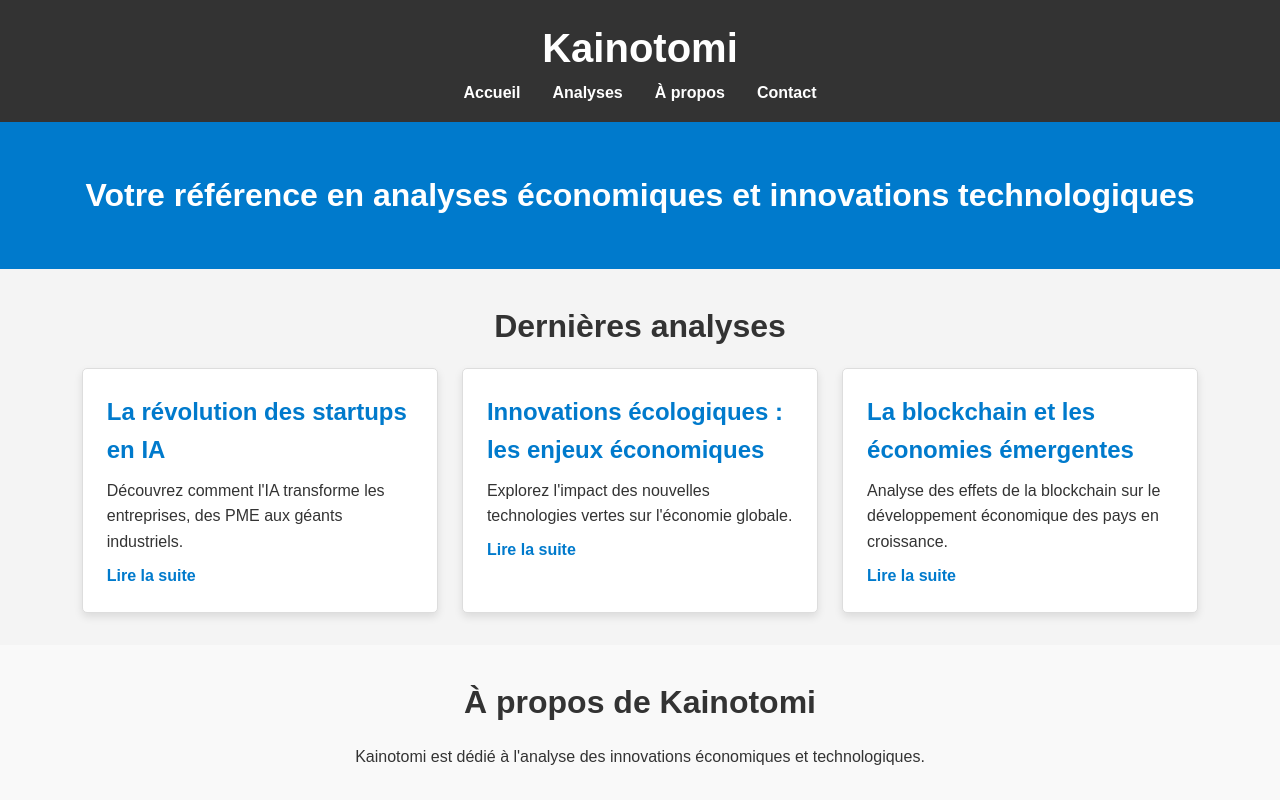
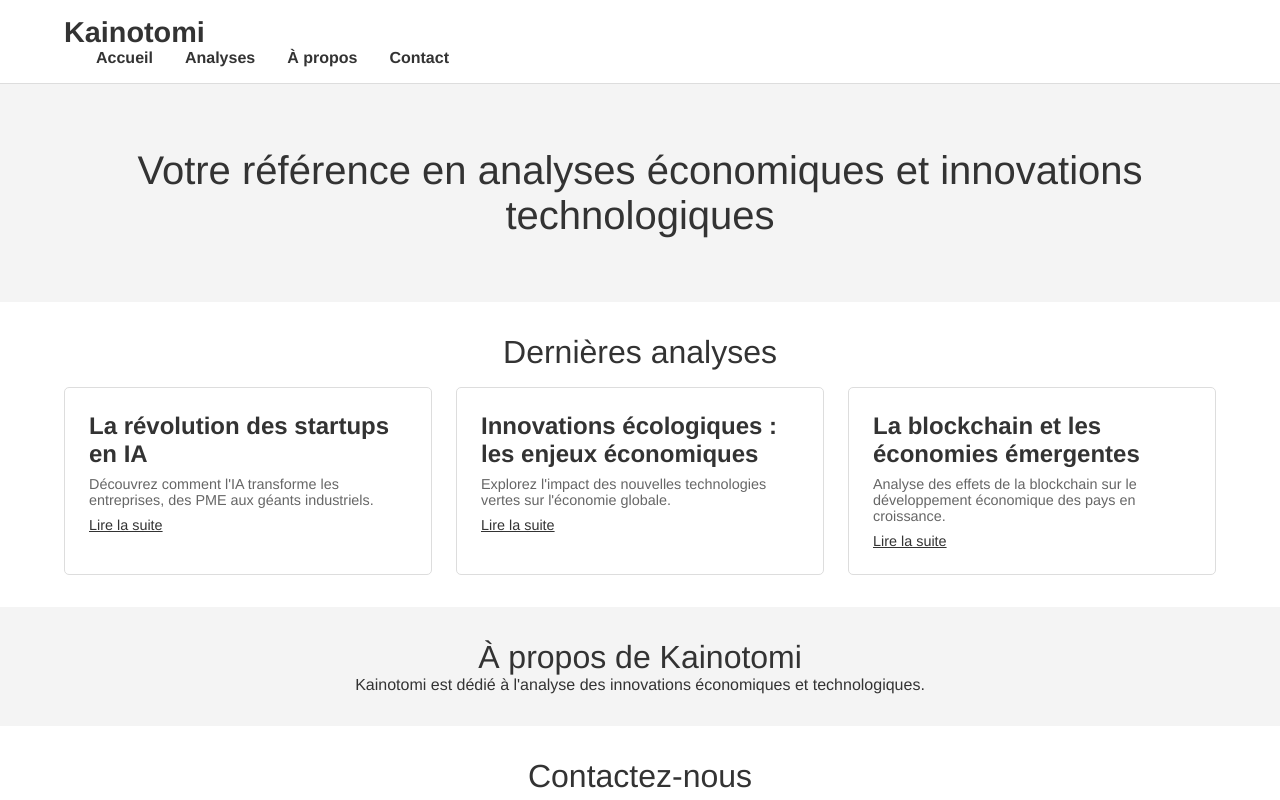
Before and after one commit to c06647021/kainotomi-fr, a plain HTML site: page index.html in a window 1280 px wide. Shown: the top 800 px of the page. Drawn offline with Linux system fonts and the light colour scheme.

Commit message:
Update styles.css

```diff
--- a/styles.css
+++ b/styles.css
@@ -3,16 +3,14 @@
     margin: 0;
     padding: 0;
     box-sizing: border-box;
-    font-family: Arial, sans-serif;
+    font-family: "Helvetica Neue", Arial, sans-serif;
 }
 
 body {
-    line-height: 1.6;
     color: #333;
-    background-color: #f4f4f4;
+    background-color: #ffffff;
 }
 
-/* Container */
 .container {
     width: 90%;
     max-width: 1200px;
@@ -21,63 +19,46 @@ body {
 
 /* Header */
 header {
-    background-color: #333;
-    color: #fff;
+    background-color: #ffffff;
+    border-bottom: 1px solid #ddd;
     padding: 1rem 0;
+    display: flex;
+    align-items: center;
+    justify-content: space-between;
 }
 
 header h1 {
-    text-align: center;
-    font-size: 2.5rem;
-}
-
-header p {
-    text-align: center;
-    font-style: italic;
+    font-size: 1.8rem;
+    font-weight: bold;
+    color: #333;
 }
 
 header nav ul {
     list-style: none;
     display: flex;
-    justify-content: center;
 }
 
 header nav ul li {
-    margin: 0 1rem;
+    margin-left: 2rem;
 }
 
 header nav ul li a {
-    color: #fff;
+    color: #333;
     text-decoration: none;
     font-weight: bold;
 }
 
 /* Hero Section */
 .hero {
-    background-color: #007acc;
-    color: #fff;
-    padding: 3rem 0;
+    background-color: #f4f4f4;
+    padding: 4rem 0;
     text-align: center;
 }
 
 .hero h2 {
-    font-size: 2rem;
-}
-
-.hero p {
-    font-size: 1.2rem;
-    margin: 1rem 0;
-}
-
-.hero .btn {
-    display: inline-block;
-    margin-top: 1rem;
-    padding: 0.5rem 1.5rem;
-    color: #007acc;
-    background-color: #fff;
-    text-decoration: none;
-    font-weight: bold;
-    border-radius: 5px;
+    font-size: 2.5rem;
+    font-weight: 300;
+    color: #333;
 }
 
 /* Section Articles */
@@ -86,64 +67,69 @@ header nav ul li a {
 }
 
 .articles h2 {
+    font-size: 2rem;
+    font-weight: 300;
+    margin-bottom: 1rem;
+    color: #333;
     text-align: center;
-    font-size: 2rem;
-    margin-bottom: 1rem;
 }
 
 .article-list {
-    display: flex;
+    display: grid;
     gap: 1.5rem;
-    flex-wrap: wrap;
-    justify-content: center;
+    grid-template-columns: repeat(auto-fit, minmax(250px, 1fr));
 }
 
 .article-list article {
-    background-color: #fff;
+    background-color: #ffffff;
     padding: 1.5rem;
     border: 1px solid #ddd;
     border-radius: 5px;
-    width: calc(33% - 1.5rem);
-    box-shadow: 0 4px 8px rgba(0,0,0,0.1);
 }
 
 .article-list article h3 {
     font-size: 1.5rem;
-    color: #007acc;
+    font-weight: bold;
+    color: #333;
 }
 
 .article-list article p {
+    font-size: 0.9rem;
     margin: 0.5rem 0;
+    color: #666;
 }
 
 .article-list article a {
-    color: #007acc;
-    text-decoration: none;
-    font-weight: bold;
+    font-size: 0.9rem;
+    color: #333;
+    text-decoration: underline;
 }
 
 /* Section À propos */
 .about {
-    background-color: #f9f9f9;
+    background-color: #f4f4f4;
     padding: 2rem 0;
     text-align: center;
 }
 
 .about h2 {
     font-size: 2rem;
-    margin-bottom: 1rem;
+    color: #333;
+    font-weight: 300;
 }
 
 /* Section Contact */
 .contact {
     padding: 2rem 0;
-    background-color: #fff;
+    background-color: #ffffff;
 }
 
 .contact h2 {
+    font-size: 2rem;
+    color: #333;
     text-align: center;
-    font-size: 2rem;
     margin-bottom: 1rem;
+    font-weight: 300;
 }
 
 .contact form {
@@ -155,6 +141,7 @@ header nav ul li a {
     display: block;
     margin-top: 1rem;
     font-weight: bold;
+    color: #333;
 }
 
 .contact form input, .contact form textarea {
@@ -170,7 +157,7 @@ header nav ul li a {
     width: 100%;
     padding: 0.75rem;
     margin-top: 1rem;
-    background-color: #007acc;
+    background-color: #333;
     color: #fff;
     border: none;
     font-size: 1rem;
@@ -179,15 +166,16 @@ header nav ul li a {
 }
 
 .contact form button:hover {
-    background-color: #005f99;
+    background-color: #555;
 }
 
 /* Footer */
 footer {
-    background-color: #333;
-    color: #fff;
+    background-color: #f4f4f4;
+    color: #666;
     text-align: center;
     padding: 1rem 0;
+    border-top: 1px solid #ddd;
 }
 
 footer p {
```
